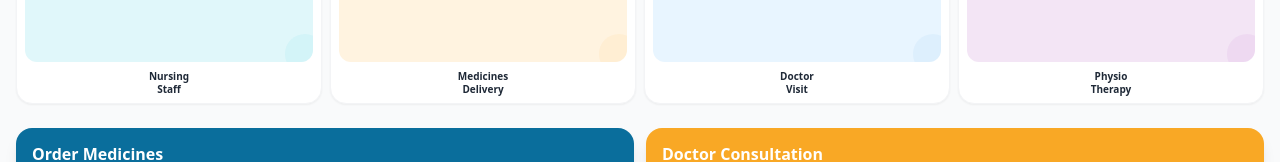
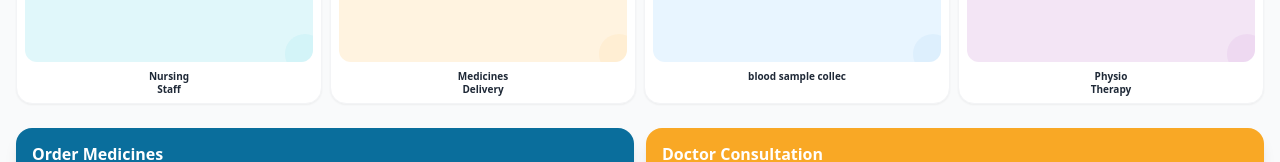
Before and after one commit to Vishal0599/Pharmos-online, a React (Vite) app in the folder project/: page / in a window 1280 px wide. Shown: the part 1098-1260 px from the top of the page. Built offline with nearby package versions, Linux system fonts and the light colour scheme.

Commit message:
Updated HomeServices component

```diff
--- a/project/src/components/HomeServices.tsx
+++ b/project/src/components/HomeServices.tsx
@@ -1,4 +1,4 @@
-import { Heart, Truck, Home, Dumbbell } from "lucide-react";
+import { Heart, Truck, Home, Dumbbell, TestTubesIcon } from "lucide-react";
 import { openWhatsApp } from "../config";
 
 const services = [
@@ -21,13 +21,13 @@ const services = [
     message: "Hello Pharmos, I want medicine delivery.",
   },
   {
-    id: "docvisit",
-    label: "Doctor\nVisit",
-    icon: Home,
+    id: "blood sample collection",
+    label: "blood sample collec",
+    icon: TestTubesIcon ,
     iconColor: "#0A6E9C",
     tileBg: "bg-[#E8F5FF]",
     tileAccent: "#C2E2F7",
-    message: "Hello Pharmos, I want a doctor home visit.",
+    message: "Hello Pharmos, I want a blood sample collection at home.",
   },
   {
     id: "physio",
```
